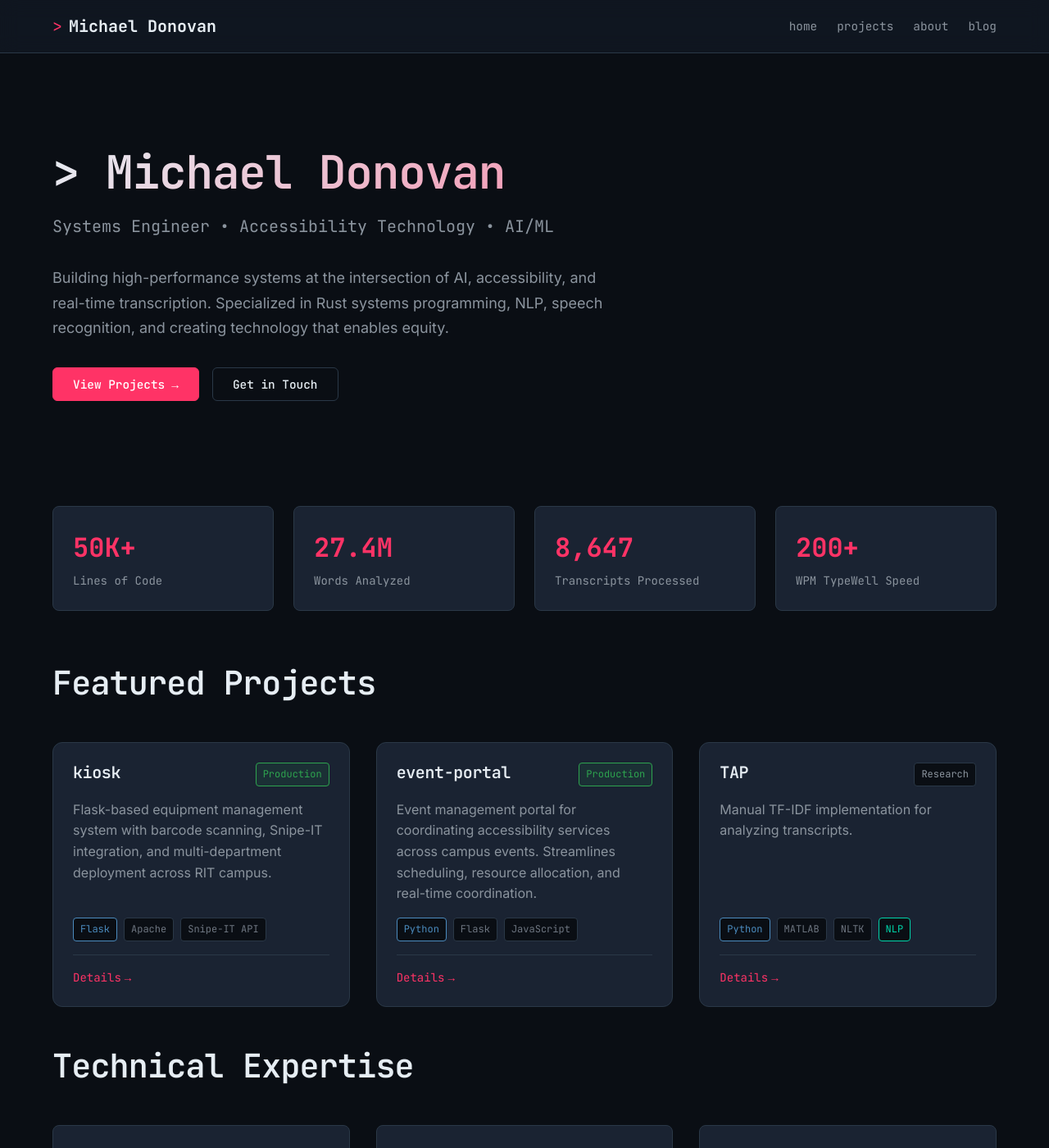
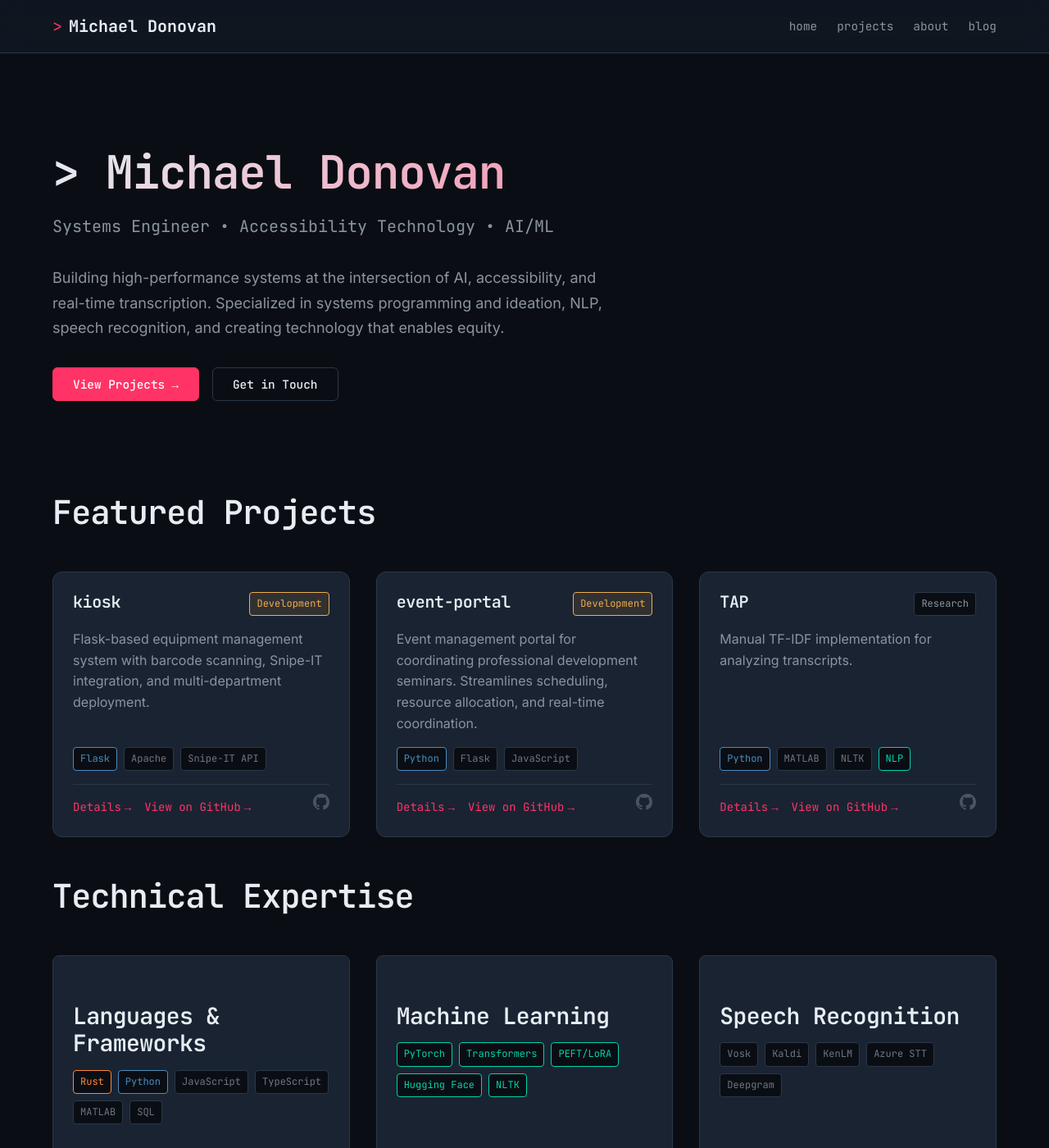
Before and after one commit to mpdnes/mpdnes.github.io, a Jekyll site: the page built from index.html, in a window 1280 px wide and 1400 px high. Shown: the whole window at 82% size. Built offline with Jekyll 4.4.1, drawn with Linux system fonts in a browser that asks for light colours.

Commit message:
Update site: remove stats cards, add GitHub links, update project descriptions
- Remove stats cards (lines of code, words analyzed, etc.)
- Change 'Rust systems programming' to 'systems programming and ideation'
- Add GitHub links to all project pages (kiosk, event-portal)
- Update kiosk and event-portal status from Production to Development
- Add Details and GitHub buttons to Featured Projects cards
- Add GitHub icon to bottom right of project cards
- Update event-portal description to professional development seminars
- Update kiosk description to remove RIT campus references
- Add CSS styling for GitHub icons and Development status badge

🤖 Generated with [Claude Code](https://claude.com/claude-code)

Co-Authored-By: Claude Sonnet 4.5 <noreply@anthropic.com>

```diff
--- a/assets/css/main.css
+++ b/assets/css/main.css
@@ -350,6 +350,7 @@ pre code {
   transition: all var(--timing-base) var(--ease);
   display: flex;
   flex-direction: column;
+  position: relative;
 }
 
 .project-card:hover {
@@ -388,6 +389,12 @@ pre code {
   background: rgba(46, 164, 79, 0.1);
   border-color: var(--color-success);
   color: var(--color-success);
+}
+
+.project-status.development {
+  background: rgba(255, 173, 51, 0.1);
+  border-color: var(--color-warning);
+  color: var(--color-warning);
 }
 
 .project-description {
@@ -431,6 +438,25 @@ pre code {
   display: flex;
   align-items: center;
   gap: var(--space-xs);
+}
+
+.github-icon {
+  position: absolute;
+  bottom: var(--space-lg);
+  right: var(--space-lg);
+  color: var(--color-text-subtle);
+  transition: all var(--timing-base) var(--ease);
+  opacity: 0.6;
+}
+
+.github-icon:hover {
+  color: var(--color-accent);
+  opacity: 1;
+  transform: scale(1.1);
+}
+
+.project-card:hover .github-icon {
+  opacity: 0.8;
 }
 
 /* Footer */
--- a/index.html
+++ b/index.html
@@ -8,7 +8,7 @@ title: Home
   <p class="hero-subtitle">Systems Engineer • Accessibility Technology • AI/ML</p>
   <p class="hero-description">
     Building high-performance systems at the intersection of AI, accessibility, and real-time transcription.
-    Specialized in Rust systems programming, NLP, speech recognition, and creating technology that enables equity.
+    Specialized in systems programming and ideation, NLP, speech recognition, and creating technology that enables equity.
   </p>
   <div class="hero-cta">
     <a href="#projects" class="btn btn-primary">
@@ -21,25 +21,6 @@ title: Home
   </div>
 </div>
 
-<div class="stats-grid">
-  <div class="stat-card">
-    <div class="stat-value">50K+</div>
-    <div class="stat-label">Lines of Code</div>
-  </div>
-  <div class="stat-card">
-    <div class="stat-value">27.4M</div>
-    <div class="stat-label">Words Analyzed</div>
-  </div>
-  <div class="stat-card">
-    <div class="stat-value">8,647</div>
-    <div class="stat-label">Transcripts Processed</div>
-  </div>
-  <div class="stat-card">
-    <div class="stat-value">200+</div>
-    <div class="stat-label">WPM TypeWell Speed</div>
-  </div>
-</div>
-
 <section id="projects">
   <h2>Featured Projects</h2>
 
@@ -48,11 +29,11 @@ title: Home
     <div class="project-card">
       <div class="project-header">
         <h3 class="project-title">kiosk</h3>
-        <span class="project-status production">Production</span>
+        <span class="project-status development">Development</span>
       </div>
       <p class="project-description">
         Flask-based equipment management system with barcode scanning, Snipe-IT integration,
-        and multi-department deployment across RIT campus.
+        and multi-department deployment.
       </p>
       <div class="project-tech">
         <span class="tech-tag python">Flask</span>
@@ -64,17 +45,26 @@ title: Home
           <span>Details</span>
           <span>→</span>
         </a>
+        <a href="https://github.com/mpdnes/kiosk" class="project-link github-link" target="_blank" rel="noopener">
+          <span>View on GitHub</span>
+          <span>→</span>
+        </a>
       </div>
+      <a href="https://github.com/mpdnes/kiosk" class="github-icon" target="_blank" rel="noopener" aria-label="View on GitHub">
+        <svg width="20" height="20" viewBox="0 0 16 16" fill="currentColor">
+          <path d="M8 0C3.58 0 0 3.58 0 8c0 3.54 2.29 6.53 5.47 7.59.4.07.55-.17.55-.38 0-.19-.01-.82-.01-1.49-2.01.37-2.53-.49-2.69-.94-.09-.23-.48-.94-.82-1.13-.28-.15-.68-.52-.01-.53.63-.01 1.08.58 1.23.82.72 1.21 1.87.87 2.33.66.07-.52.28-.87.51-1.07-1.78-.2-3.64-.89-3.64-3.95 0-.87.31-1.59.82-2.15-.08-.2-.36-1.02.08-2.12 0 0 .67-.21 2.2.82.64-.18 1.32-.27 2-.27.68 0 1.36.09 2 .27 1.53-1.04 2.2-.82 2.2-.82.44 1.1.16 1.92.08 2.12.51.56.82 1.27.82 2.15 0 3.07-1.87 3.75-3.65 3.95.29.25.54.73.54 1.48 0 1.07-.01 1.93-.01 2.2 0 .21.15.46.55.38A8.013 8.013 0 0016 8c0-4.42-3.58-8-8-8z"/>
+        </svg>
+      </a>
     </div>
 
     <!-- Event Portal -->
     <div class="project-card">
       <div class="project-header">
         <h3 class="project-title">event-portal</h3>
-        <span class="project-status production">Production</span>
+        <span class="project-status development">Development</span>
       </div>
       <p class="project-description">
-        Event management portal for coordinating accessibility services across campus events.
+        Event management portal for coordinating professional development seminars.
         Streamlines scheduling, resource allocation, and real-time coordination.
       </p>
       <div class="project-tech">
@@ -87,7 +77,16 @@ title: Home
           <span>Details</span>
           <span>→</span>
         </a>
+        <a href="https://github.com/mpdnes/event-portal" class="project-link github-link" target="_blank" rel="noopener">
+          <span>View on GitHub</span>
+          <span>→</span>
+        </a>
       </div>
+      <a href="https://github.com/mpdnes/event-portal" class="github-icon" target="_blank" rel="noopener" aria-label="View on GitHub">
+        <svg width="20" height="20" viewBox="0 0 16 16" fill="currentColor">
+          <path d="M8 0C3.58 0 0 3.58 0 8c0 3.54 2.29 6.53 5.47 7.59.4.07.55-.17.55-.38 0-.19-.01-.82-.01-1.49-2.01.37-2.53-.49-2.69-.94-.09-.23-.48-.94-.82-1.13-.28-.15-.68-.52-.01-.53.63-.01 1.08.58 1.23.82.72 1.21 1.87.87 2.33.66.07-.52.28-.87.51-1.07-1.78-.2-3.64-.89-3.64-3.95 0-.87.31-1.59.82-2.15-.08-.2-.36-1.02.08-2.12 0 0 .67-.21 2.2.82.64-.18 1.32-.27 2-.27.68 0 1.36.09 2 .27 1.53-1.04 2.2-.82 2.2-.82.44 1.1.16 1.92.08 2.12.51.56.82 1.27.82 2.15 0 3.07-1.87 3.75-3.65 3.95.29.25.54.73.54 1.48 0 1.07-.01 1.93-.01 2.2 0 .21.15.46.55.38A8.013 8.013 0 0016 8c0-4.42-3.58-8-8-8z"/>
+        </svg>
+      </a>
     </div>
 
     <!-- TAP NLP Toolkit -->
@@ -110,7 +109,16 @@ title: Home
           <span>Details</span>
           <span>→</span>
         </a>
+        <a href="https://github.com/mpdnes/transcript-analysis-pipeline" class="project-link github-link" target="_blank" rel="noopener">
+          <span>View on GitHub</span>
+          <span>→</span>
+        </a>
       </div>
+      <a href="https://github.com/mpdnes/transcript-analysis-pipeline" class="github-icon" target="_blank" rel="noopener" aria-label="View on GitHub">
+        <svg width="20" height="20" viewBox="0 0 16 16" fill="currentColor">
+          <path d="M8 0C3.58 0 0 3.58 0 8c0 3.54 2.29 6.53 5.47 7.59.4.07.55-.17.55-.38 0-.19-.01-.82-.01-1.49-2.01.37-2.53-.49-2.69-.94-.09-.23-.48-.94-.82-1.13-.28-.15-.68-.52-.01-.53.63-.01 1.08.58 1.23.82.72 1.21 1.87.87 2.33.66.07-.52.28-.87.51-1.07-1.78-.2-3.64-.89-3.64-3.95 0-.87.31-1.59.82-2.15-.08-.2-.36-1.02.08-2.12 0 0 .67-.21 2.2.82.64-.18 1.32-.27 2-.27.68 0 1.36.09 2 .27 1.53-1.04 2.2-.82 2.2-.82.44 1.1.16 1.92.08 2.12.51.56.82 1.27.82 2.15 0 3.07-1.87 3.75-3.65 3.95.29.25.54.73.54 1.48 0 1.07-.01 1.93-.01 2.2 0 .21.15.46.55.38A8.013 8.013 0 0016 8c0-4.42-3.58-8-8-8z"/>
+        </svg>
+      </a>
     </div>
   </div>
 </section>
```
Also changed, not shown: _projects/event-portal.md (+8 -7 lines), _projects/kiosk.md (+6 -5 lines).
